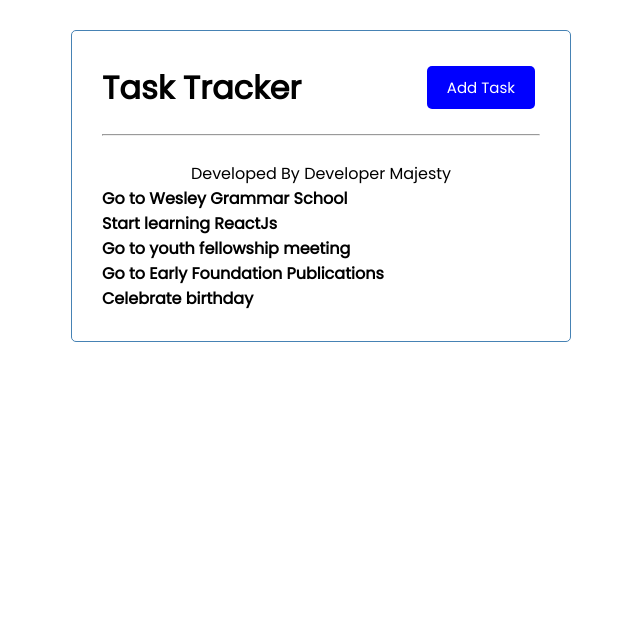
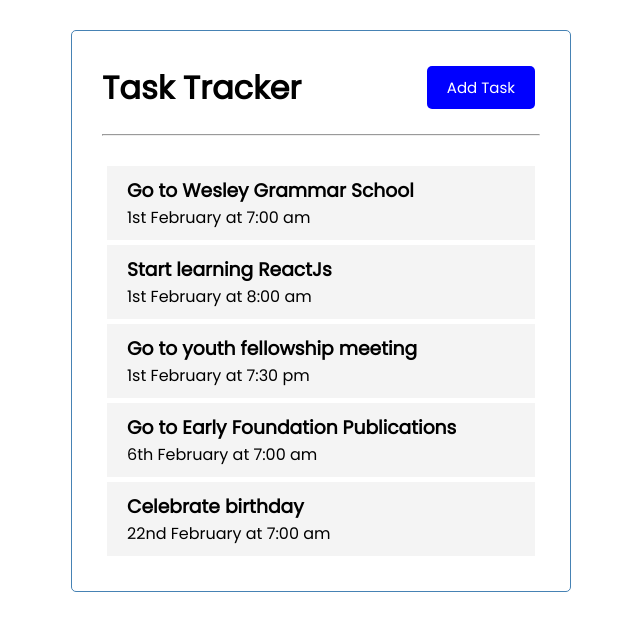
Before and after one commit to majestyjnr/TaskTrackerApp, a React (Create React App) app: page / in a window 1280 px wide. Shown: the top 630 px of the page, without its empty margins (319-959 px from the left). Built offline with nearby package versions, Linux system fonts and the light colour scheme.

Commit message:
Final Commit for the day

```diff
--- a/src/App.js
+++ b/src/App.js
@@ -1,16 +1,49 @@
 import './components/Header'
 import Header from './components/Header';
 import Tasks from "./components/Tasks";
+import {useState} from 'react';
 function App() {
-  const developerName = "Developer Majesty"
+
+  const [tasks, setstate] = useState([
+    {
+        id : 1,
+        theTask : 'Go to Wesley Grammar School',
+        day: "1st February at 7:00 am",
+        reminder: true
+    },
+    {
+        id : 2,
+        theTask : 'Start learning ReactJs',
+        day: "1st February at 8:00 am",
+        reminder: true
+    },
+    {
+        id : 3,
+        theTask : 'Go to youth fellowship meeting',
+        day: "1st February at 7:30 pm",
+        reminder: true
+    },
+    {
+        id : 4,
+        theTask : 'Go to Early Foundation Publications',
+        day: "6th February at 7:00 am",
+        reminder: true
+    },
+    {
+        id : 5,
+        theTask : 'Celebrate birthday',
+        day: "22nd February at 7:00 am",
+        reminder: true
+    },
+])
+
   return (
 
     <div className='container'>
       <Header/>
       <hr/>
       <br/>
-    <center><p>Developed By {developerName}</p></center>
-    <Tasks/>
+    <Tasks tasks = {tasks}/>
     </div>
   );
 }
--- /dev/null
+++ b/src/components/Task.js
@@ -0,0 +1,12 @@
+import React from 'react'
+
+const Task = ({task}) => {
+    return (
+        <div className="task">
+            <h3>{task.theTask}</h3>
+            <p>{task.day}</p>
+        </div>
+    )
+}
+
+export default Task
--- a/src/components/Tasks.js
+++ b/src/components/Tasks.js
@@ -1,42 +1,11 @@
 import React from 'react'
+import Task from "./Task"
 
-const Tasks = () => {
-    const tasks =  [
-        {
-            id : 1,
-            theTask : 'Go to Wesley Grammar School',
-            day: "1st February at 7:00 am",
-            reminder: true
-        },
-        {
-            id : 2,
-            theTask : 'Start learning ReactJs',
-            day: "1st February at 8:00 am",
-            reminder: true
-        },
-        {
-            id : 3,
-            theTask : 'Go to youth fellowship meeting',
-            day: "1st February at 7:30 pm",
-            reminder: true
-        },
-        {
-            id : 4,
-            theTask : 'Go to Early Foundation Publications',
-            day: "6th February at 7:00 am",
-            reminder: true
-        },
-        {
-            id : 5,
-            theTask : 'Celebrate birthday',
-            day: "22nd February at 7:00 am",
-            reminder: true
-        },
-    ]
+const Tasks = ({tasks}) => {
     return (
         <>
             {tasks.map((task)=>(
-                <h4 key={task.id}>{task.theTask}</h4>
+                <Task key={task.id} task={task}/>
             ))}
         </>
     )
```
Also changed, not shown: 1 other file (tests, documents, lock files or other folders).
